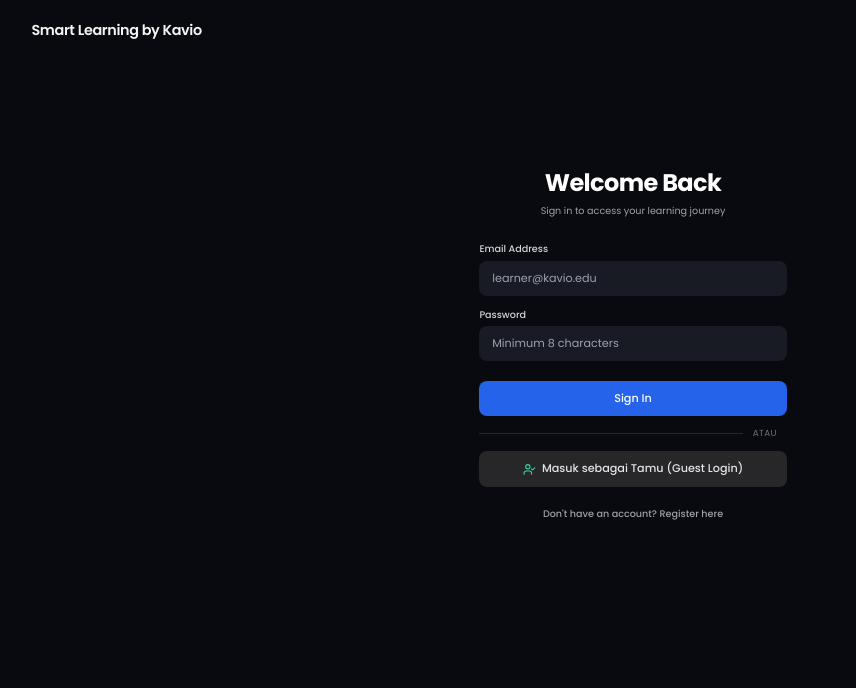
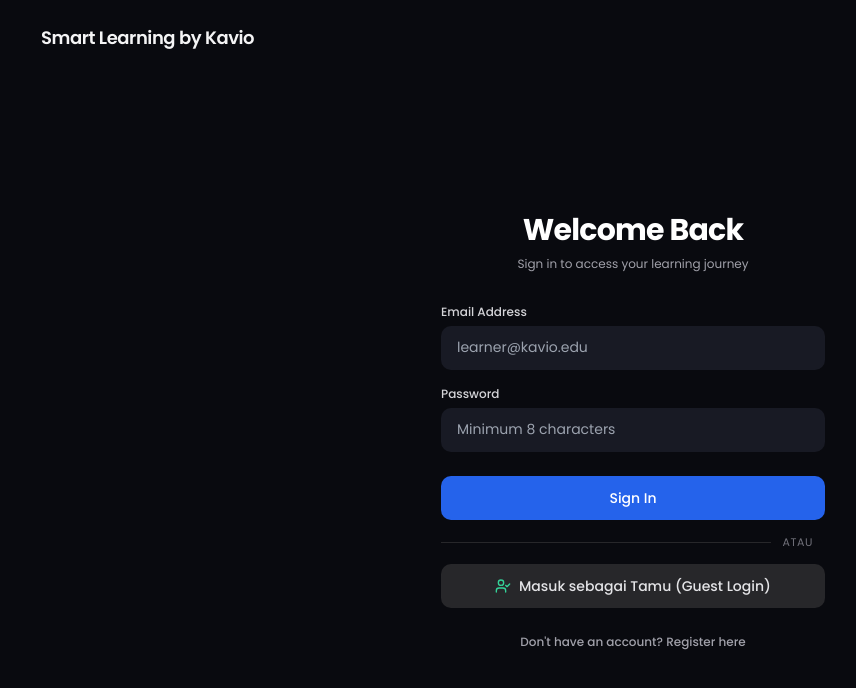
Before and after one commit to imanecdoche/kavio-smart-learning, a React (Vite) app: page / in a window 1280 px wide. Shown: the top 688 px of the page, without its empty margins (7-863 px from the left). Built offline with nearby package versions, Linux system fonts and the light colour scheme; no server answers.

Commit message:
style: revert UI zoom level back to 100%

```diff
--- a/src/index.css
+++ b/src/index.css
@@ -27,10 +27,6 @@
   p,
   span {
     font-family: 'Poppins', -apple-system, BlinkMacSystemFont, 'Segoe UI', Roboto, sans-serif !important;
-  }
-
-  html {
-    zoom: 0.8;
   }
 
   html,
```
